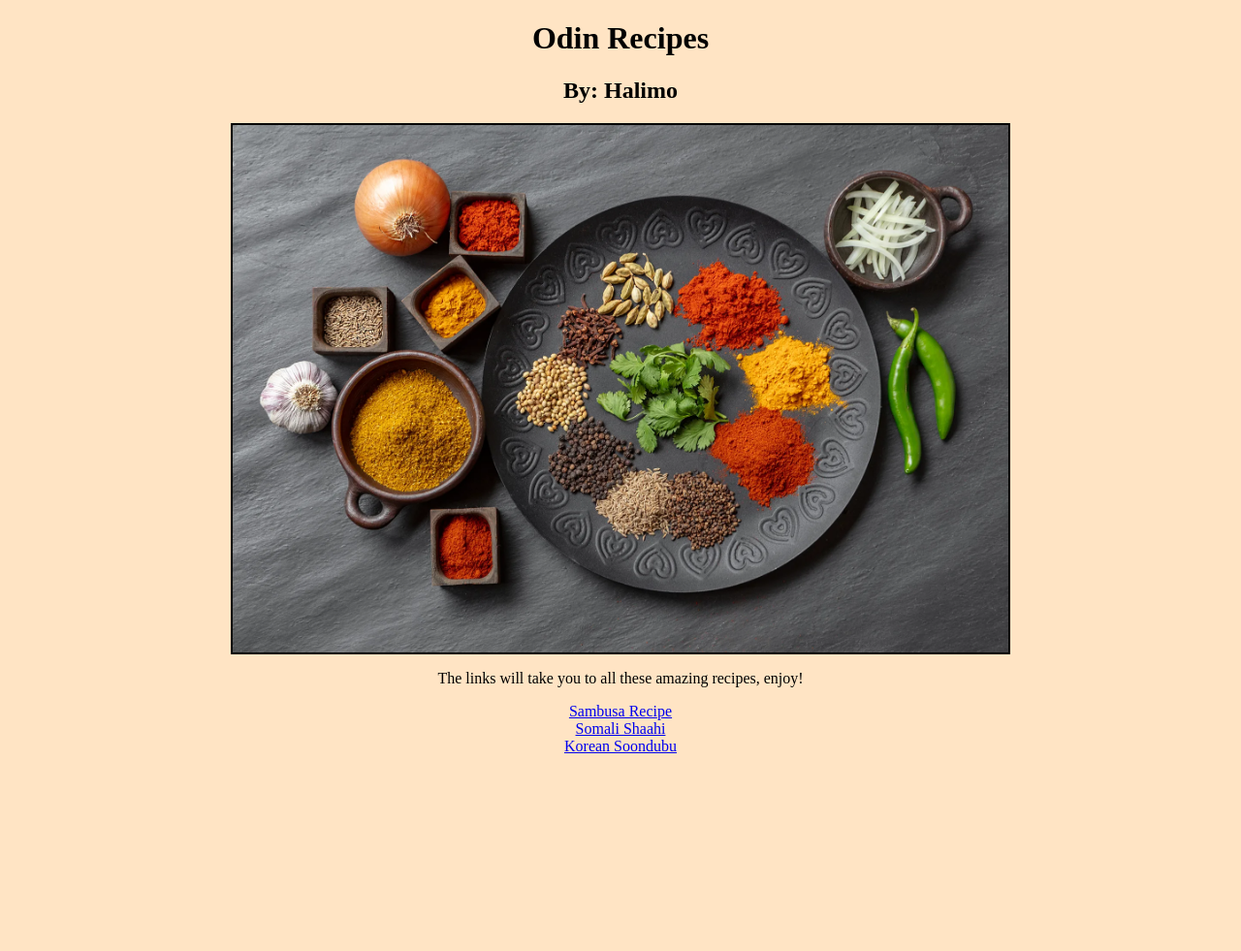
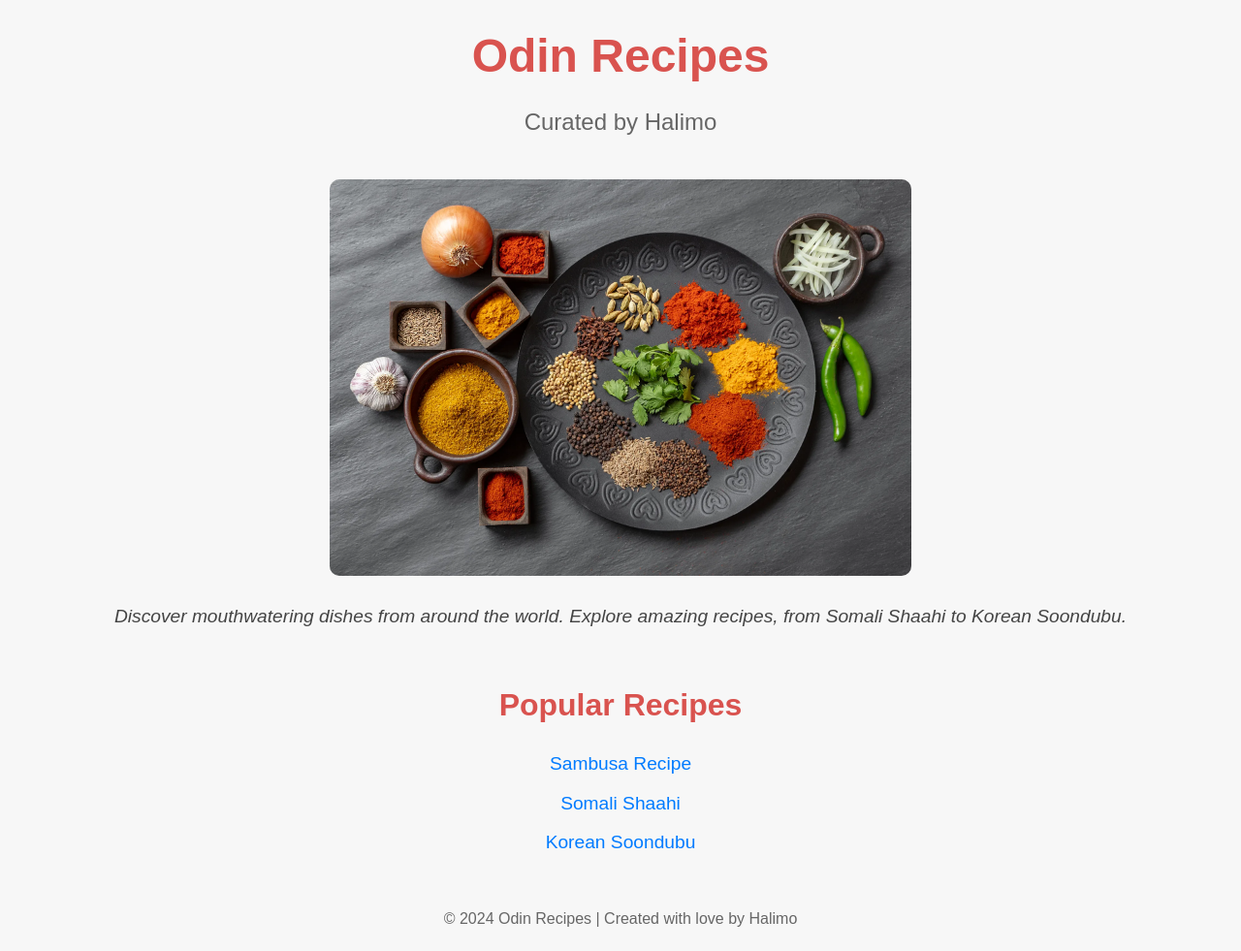
Before and after one commit to Halimo9812/odin-recipes, a plain HTML site: page index.html in a window 1280 px wide. Shown: the whole page at 97% size. Before the commit the page ends 800 px from the top, so only its background shows below. Drawn offline with Linux system fonts and the light colour scheme.

Commit message:
eidts to main page

```diff
--- a/index.html
+++ b/index.html
@@ -7,15 +7,30 @@
     <link rel="stylesheet" href="./style.css">
 </head>
 <body>
-    <h1> Odin Recipes</h1>
-    <h2> By: Halimo </h2>
-    <img src="./main.png" alt="main-img">
-    <ul>
-        <p>The links will take you to all these amazing recipes, enjoy!</p>
-   <li> <a href="./recipes/sambusa.html">Sambusa Recipe</a></li>
-   <li> <a href="./recipes/chai.html">Somali Shaahi</a></li>
-   <li> <a href="./recipes/seafood-soondubu.html">Korean Soondubu</a></li>
+    <!-- Landing Page Content -->
+    <div class="landing-container">
+        <header>
+            <h1 class="main-title">Odin Recipes</h1>
+            <p class="subtitle">Curated by Halimo</p>
+        </header>
 
-</ul>
+        <section class="hero-section">
+            <img src="./main.png" alt="main-img" class="hero-image">
+            <p class="hero-text">Discover mouthwatering dishes from around the world. Explore amazing recipes, from Somali Shaahi to Korean Soondubu.</p>
+        </section>
+
+        <section class="recipes-section">
+            <h2 class="section-title">Popular Recipes</h2>
+            <ul class="recipe-list">
+                <li class="recipe-item"><a href="./recipes/sambusa.html">Sambusa Recipe</a></li>
+                <li class="recipe-item"><a href="./recipes/chai.html">Somali Shaahi</a></li>
+                <li class="recipe-item"><a href="./recipes/seafood-soondubu.html">Korean Soondubu</a></li>
+            </ul>
+        </section>
+
+        <footer>
+            <p class="footer-text">&copy; 2024 Odin Recipes | Created with love by Halimo</p>
+        </footer>
+    </div>
 </body>
 </html>
--- a/style.css
+++ b/style.css
@@ -1,38 +1,123 @@
-img{
-    display:block;
-    margin-left:auto;
-    margin-right:auto;
-    width:800px;
-    border: 2px solid black;
+* {
+    margin: 0;
+    padding: 0;
+    box-sizing: border-box;
 }
 
-body{
-    background-color: bisque;
+body {
+    font-family: 'Arial', sans-serif;
+    background-color: #f7f7f7;
+    line-height: 1.6;
+    color: #333;
 }
-h1,h2{
+
+.landing-container {
+    max-width: 1200px;
+    margin: 0 auto;
+    padding: 20px;
     text-align: center;
 }
 
-    ul {
-        text-align: center;
-        list-style-type: none; /* Removes the default bullets */
-        padding: 0;            /* Removes the default padding */
-        margin: 0;             /* Removes the default margin */
+header {
+    margin-bottom: 40px;
+}
+
+.main-title {
+    font-size: 3rem;
+    font-weight: bold;
+    color: #d9534f;
+    margin-bottom: 10px;
+}
+
+.subtitle {
+    font-size: 1.5rem;
+    color: #666;
+}
+
+.hero-section {
+    margin-bottom: 50px;
+}
+
+.hero-image {
+    width: 80%;
+    max-width: 600px;
+    margin: 0 auto;
+    border-radius: 10px;
+}
+
+.hero-text {
+    font-size: 1.2rem;
+    color: #444;
+    margin-top: 20px;
+    font-style: italic;
+}
+
+.recipes-section {
+    margin-bottom: 50px;
+}
+
+.section-title {
+    font-size: 2rem;
+    margin-bottom: 20px;
+    font-weight: bold;
+    color: #d9534f;
+}
+
+.recipe-list {
+    list-style: none;
+    padding: 0;
+}
+
+.recipe-item {
+    font-size: 1.2rem;
+    margin: 10px 0;
+}
+
+.recipe-item a {
+    text-decoration: none;
+    color: #007bff;
+    transition: color 0.3s ease;
+}
+
+.recipe-item a:hover {
+    color: #d9534f;
+}
+
+footer {
+    margin-top: 50px;
+    font-size: 1rem;
+    color: #999;
+}
+
+footer .footer-text {
+    font-size: 1rem;
+    color: #666;
+}
+
+/* Responsive Styles */
+@media (max-width: 768px) {
+    .hero-image {
+        width: 100%;
+        max-width: 100%;
     }
 
-    @media  screen and (max-width:740px) {
-        img {
-            width: 100%;  /* Make the image take up the full width of its container */
-            max-width: 100%;  /* Prevent it from stretching too wide */
-            height: auto;  /* Maintain aspect ratio */
-            border-width: 1px;  /* Thinner border on mobile */
-        }
+    .main-title {
+        font-size: 2.5rem;
+    }
 
-        h1, h2 {
-            font-size: 1.5rem;  /* Smaller font size for headings */
-        }
+    .subtitle {
+        font-size: 1.2rem;
+    }
 
-        ul {
-            padding-left: 10px;  /* Add some padding to make it look cleaner */
-        }
+    .hero-text {
+        font-size: 1rem;
     }
+
+    .section-title {
+        font-size: 1.5rem;
+    }
+
+    .recipe-item {
+        font-size: 1rem;
+    }
+}
```
